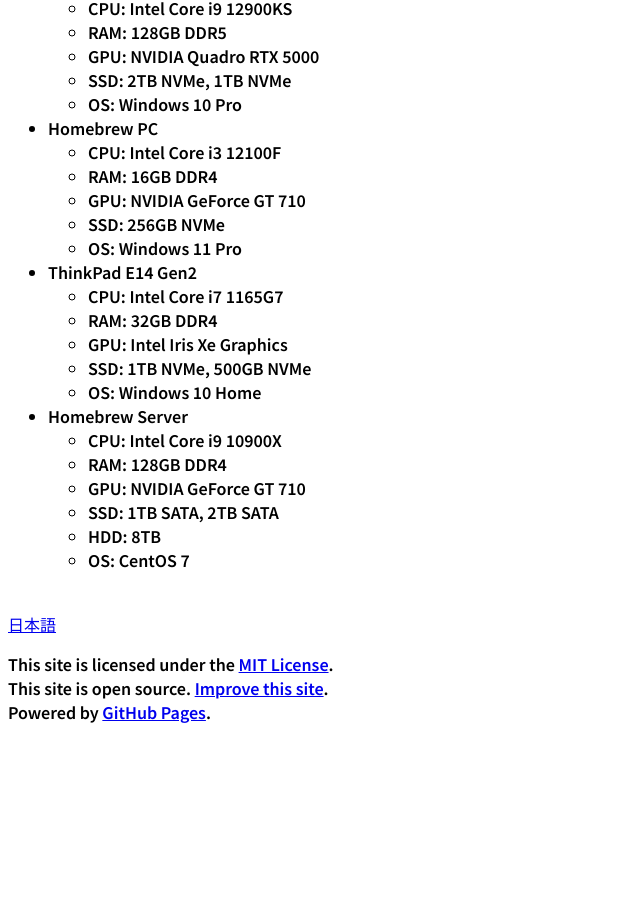
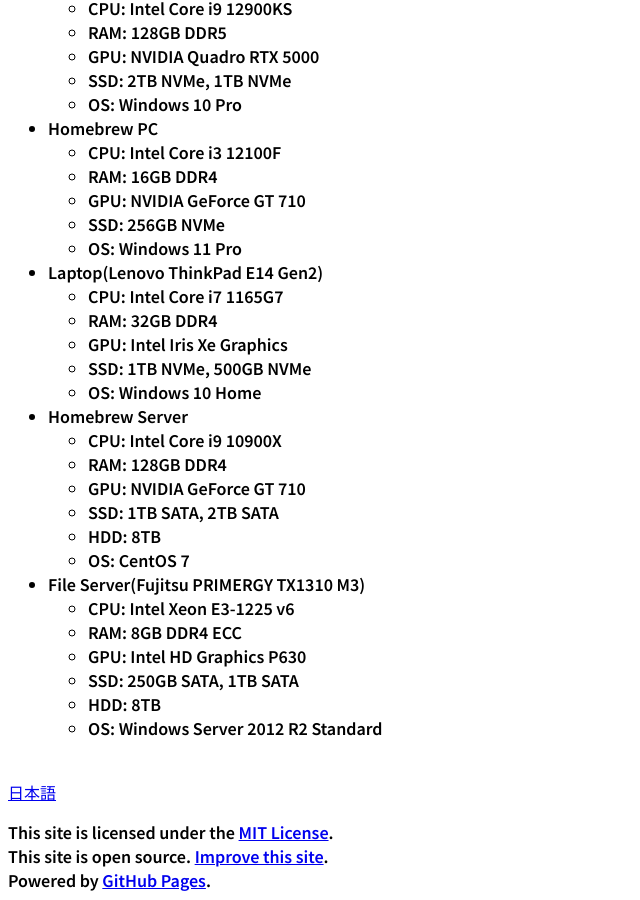
Before and after one commit to t-sasaki915/t-sasaki-net, a Jekyll site: the page built from docs/en/index.md, in a window 1280 px wide and 900 px high, scrolled down 1925 px. Shown: the whole window, without its empty margins (0-640 px from the left). Built offline with Jekyll 4.4.1, drawn with Linux system fonts in a browser that asks for light colours; Markdown is read by kramdown in place of the engine named in the settings; before the commit the page ends 2665 px from its top, so only the background shows below that.

Commit message:
Update index.md

```diff
--- a/docs/en/index.md
+++ b/docs/en/index.md
@@ -91,7 +91,7 @@
   - GPU: NVIDIA GeForce GT 710
   - SSD: 256GB NVMe
   - OS: Windows 11 Pro
-- ThinkPad E14 Gen2
+- Laptop(Lenovo ThinkPad E14 Gen2)
   - CPU: Intel Core i7 1165G7
   - RAM: 32GB DDR4
   - GPU: Intel Iris Xe Graphics
@@ -104,3 +104,10 @@
   - SSD: 1TB SATA, 2TB SATA
   - HDD: 8TB
   - OS: CentOS 7
+- File Server(Fujitsu PRIMERGY TX1310 M3)
+  - CPU: Intel Xeon E3-1225 v6
+  - RAM: 8GB DDR4 ECC
+  - GPU: Intel HD Graphics P630
+  - SSD: 250GB SATA, 1TB SATA
+  - HDD: 8TB
+  - OS: Windows Server 2012 R2 Standard
```
